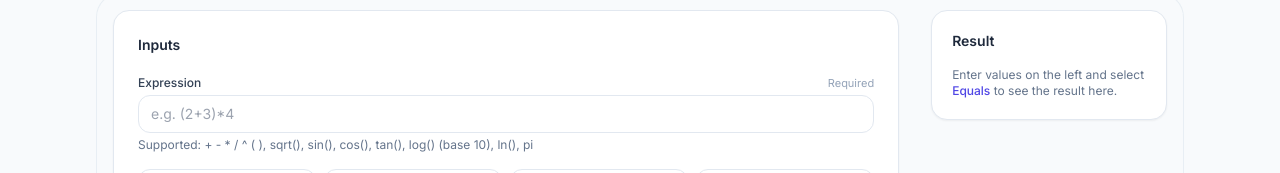
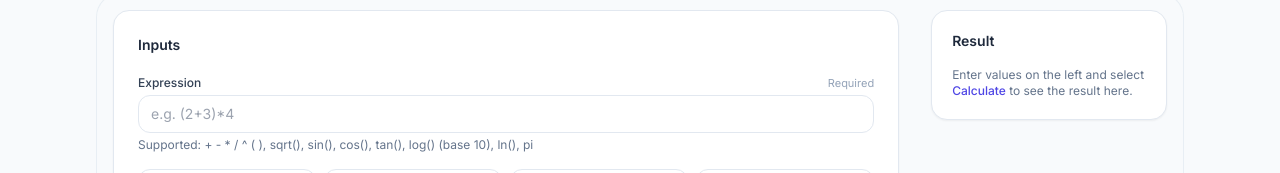
Before and after one commit to azharuljalil-design/nexora-calculator, a Next.js app: page / in a window 1280 px wide. Shown: the part 528-701 px from the top of the page. Built offline with nearby package versions, Linux system fonts and the light colour scheme.

Commit message:
Fix calculator result instruction

```diff
--- a/src/components/calculators/CalculatorResult.tsx
+++ b/src/components/calculators/CalculatorResult.tsx
@@ -29,7 +29,7 @@
       {!hasSubmitted && !hasResult ? (
         <p className="text-xs text-slate-500">
           Enter values on the left and select{" "}
-          <span className="font-medium text-primary">Equals</span>{" "}
+          <span className="font-medium text-primary">Calculate</span>{" "}
           to see the result here.
         </p>
       ) : null}
```
